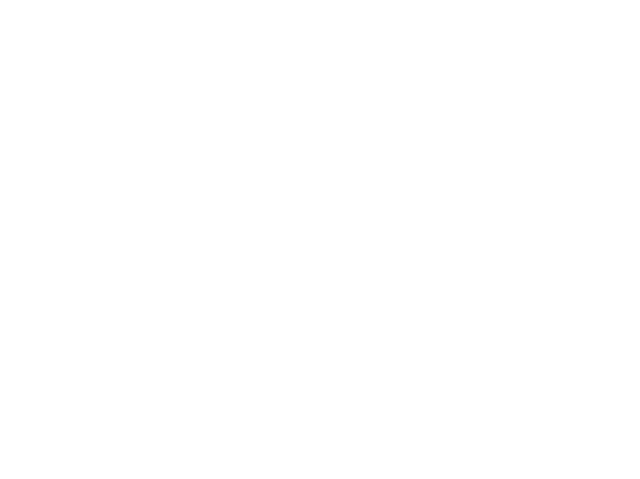
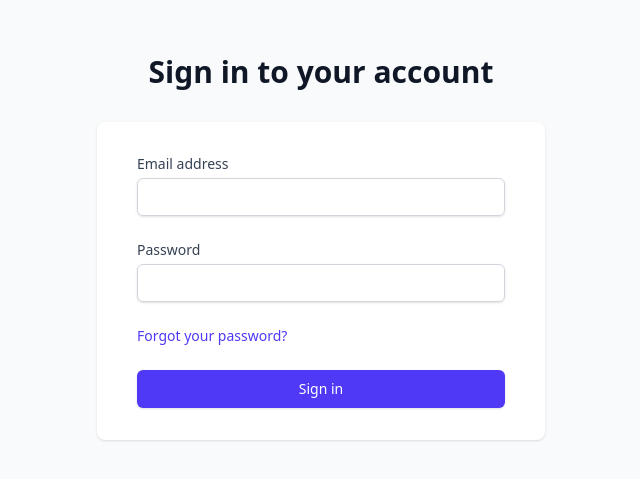
Before and after one commit to Shivam-fibo/MailSending, a React (Vite) app: page / in a window 1280 px wide. Before the commit this address had no page. Shown: the part 165-644 px from the top of the page, without its empty margins (319-959 px from the left). Built offline with nearby package versions, Linux system fonts and the light colour scheme.

Commit message:
Add missing route for the login page

```diff
--- a/src/App.jsx
+++ b/src/App.jsx
@@ -23,6 +23,8 @@ function App() {
       />
 
       <Routes>
+                <Route path='/' element={<Login />} />
+
         <Route path='/register' element={<Register />} />
         <Route path='/login' element={<Login />} />
         <Route path='/dashboard' element={<Dashboard />} />
```
